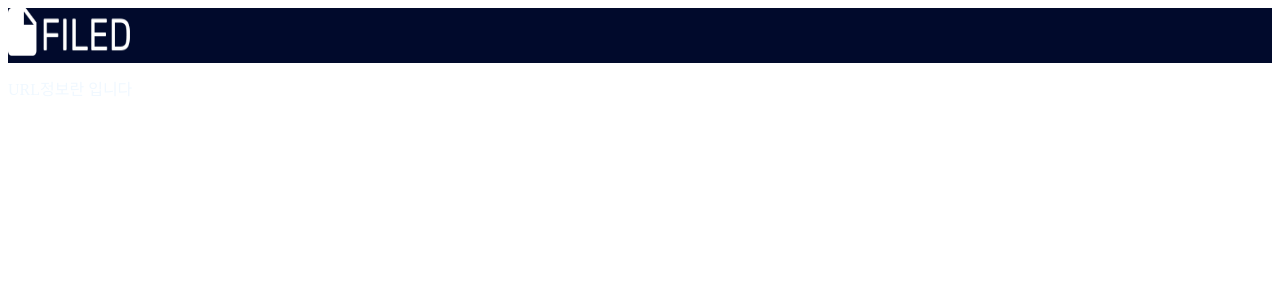
After one commit to Dev93junho/BlockNote, a Flask app: template templates/scrap-space.html in a window 1280 px wide. The commit adds this page. Shown: the top 300 px of the page. Run offline with Flask 2, Linux system fonts and the light colour scheme; the template is opened without the code that fills it, so the values that code supplies are empty.

Commit message:
Updated templetes

```diff
--- a/app.py
+++ b/app.py
@@ -9,8 +9,9 @@ def home():
 
 @app.route('/result')
 def scrappy():
-    pass
+    return render_template('scrap-space.html')
 
+########## after mvp ##############
 @app.route('/loading')
 def loading():
     pass
@@ -24,8 +25,5 @@ def login():
 def register():
     pass
 
-@app.route
-
-
 if __name__ == "__main__":
     app.run(debug=True)
--- a/templates/index.html
+++ b/templates/index.html
@@ -5,7 +5,7 @@
         <title>Filed your data</title>
         <style>
             body{background: #010A2C;}
-            #logo{text-align: center; width: 25%; height: 10%; margin-top: 10%; margin-left: auto; margin-right: auto;}
+            .logo{text-align: center; width: 25%; height: 10%; margin-top: 10%; margin-left: auto; margin-right: auto;}
             form{width: 50%; margin-left: auto; margin-right: auto;}
             #inputUrl{width: 90%; height: 30px; font-size: 14px; margin-top: 20%; border-radius: 10px;}
             button{height: 30px; background: none; border-style: none; color: white;}
@@ -13,7 +13,7 @@
     </head>
 
     <body>
-        <div id="logo"><img src="./image/FiledLogo.png"></div>
+        <div class="logo"><img src="./image/FiledLogo.png"></div>
         <form action="/result" method="GET">
             <input id="inputUrl" placeholder="주소를 입력하세요" required name=''>
             <button>scrap</button>
--- /dev/null
+++ b/templates/scrap-space.html
@@ -0,0 +1,18 @@
+<!DOCTYPE html>
+<html>
+    <head>
+        <meta charset="utf-8">
+        <title></title>
+        <style>
+            .nav{width: 100%; height: 55px; background: #010A2C;}
+            .nav_logo{width: 10%; height: 48px;}
+        </style>
+    </head>
+    <body>
+        <div class="nav">
+            <img src="./image/FiledLogo.png" class="nav_logo">
+            <p style="color: aliceblue;">URL정보란 입니다</p>
+        </div>
+
+    </body>
+</html>
```
